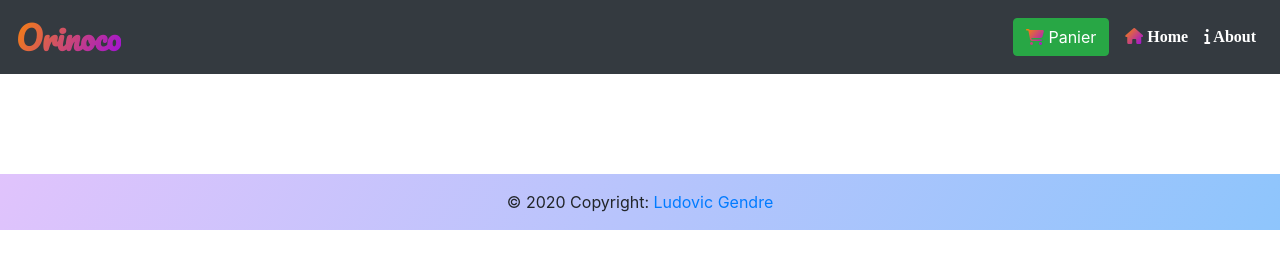
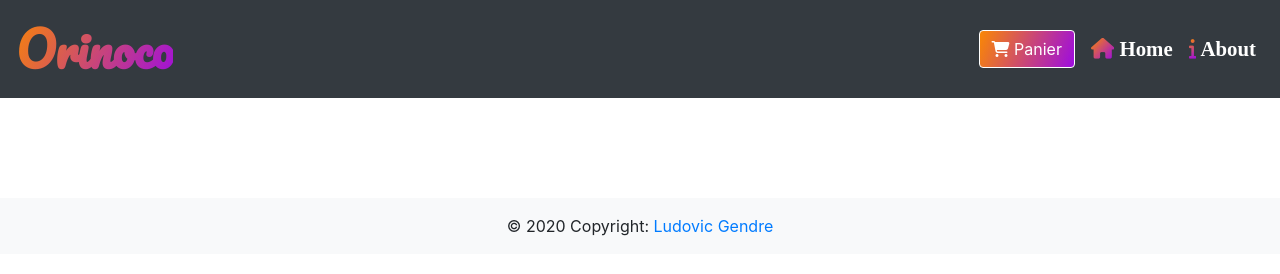
Before and after one commit to LudovicGendre/Project_5_Orinoco, a website: page index.html in a window 1280 px wide. Drawn offline with nearby package versions, Linux system fonts and the light colour scheme; no server answers.

Commit message:
[Style.css] Ajout d'un hover btn prix

```diff
--- a/style.css
+++ b/style.css
@@ -1,22 +1,16 @@
 @import url('https://fonts.googleapis.com/css2?family=Pacifico&display=swap');
-
-
-
-.bg-light{
-    background-image: linear-gradient(120deg, #e0c3fc 0%, #8ec5fc 100%);
-}
 
 
 .navbar-brand{
     font-family: 'pacifico';
-    font-size: 2rem;
+    font-size: 3rem;
     font-weight: bolder;
     background: -webkit-gradient(linear, left top , right bottom, from(#fa8704), to(#9d0ce0));
     -webkit-background-clip: text;
     -webkit-text-fill-color: transparent;
 }
 
-.fa-shopping-cart,
+.fa-info,
 .fa-home{
     background: -webkit-gradient(linear, left top , right bottom, from(#fa8704), to(#9d0ce0));
     -webkit-background-clip: text;
@@ -25,8 +19,18 @@
 
 .nav-item{
     font-family: 'montserrat';
-    font-size: 1rem;
+    font-size: 1.3rem;
     font-weight: 600;
+}
+.btn-success{
+    background: -webkit-gradient(linear, left top , right bottom, from(#fa8704), to(#9d0ce0));
+    border-color: #fff;
+}
+.btn-success:hover{
+    background: #9d0ce0;
+    transition: ease-in-out 0.5s;
+    border-color: #fa8704;
+
 }
 
 .row{
```
